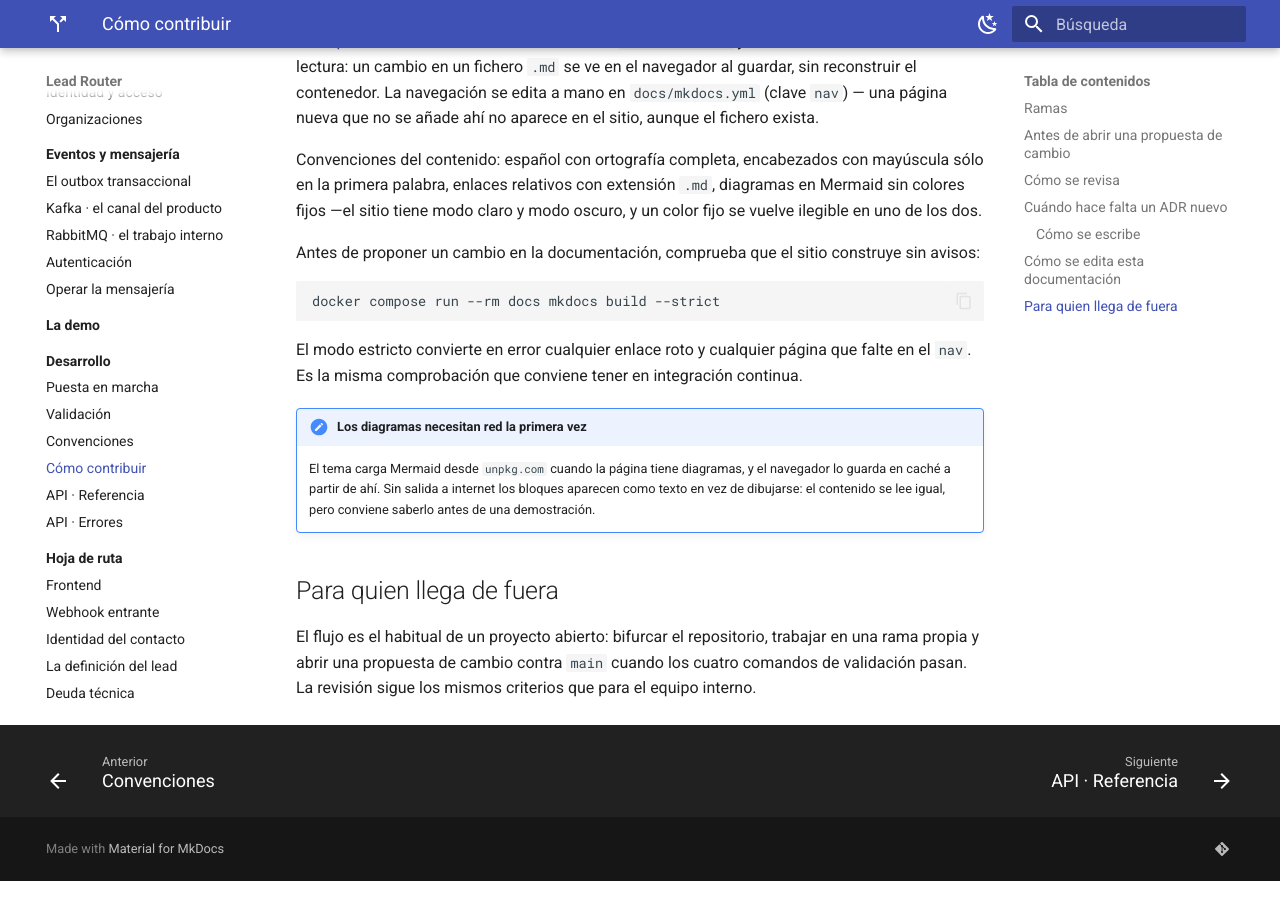
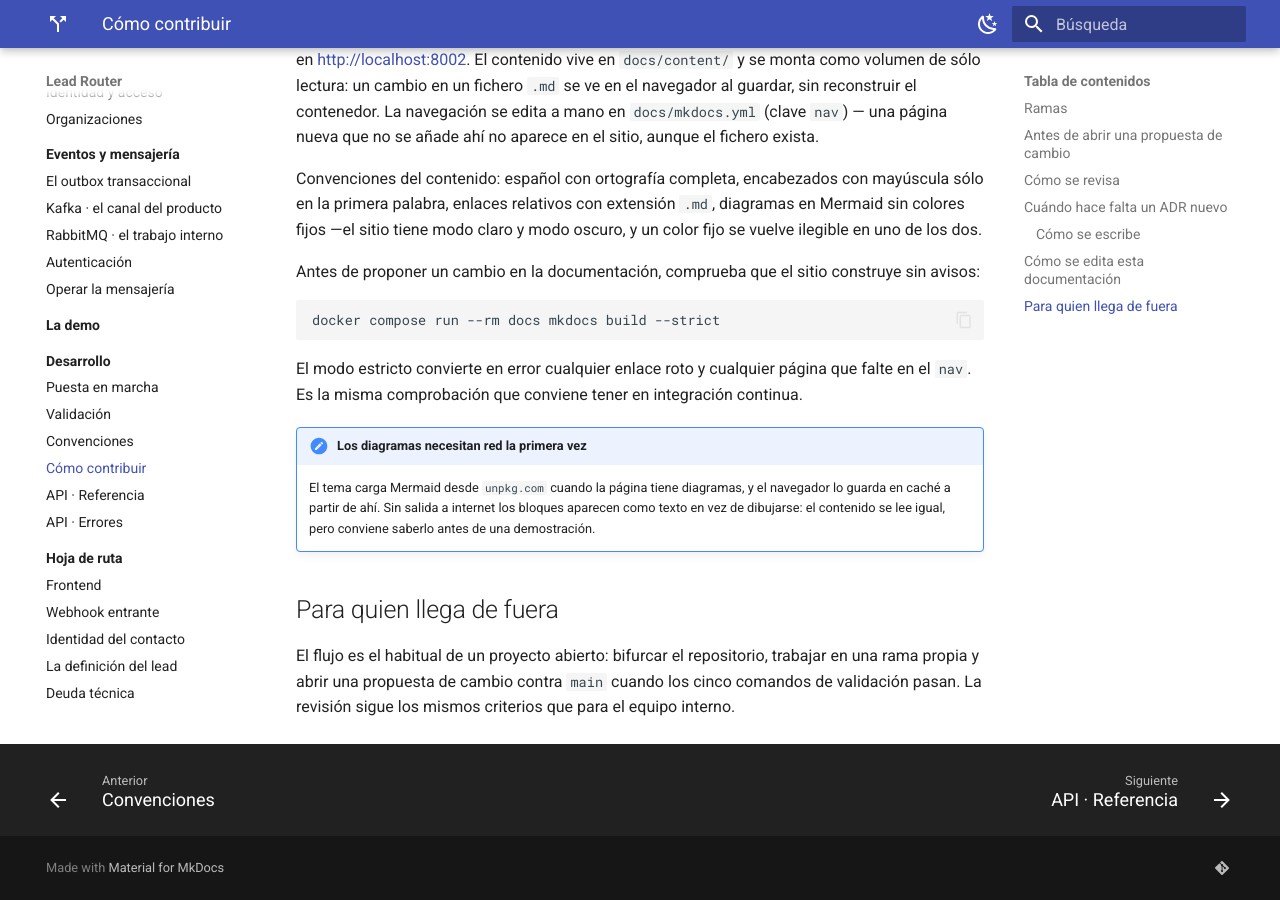
Before and after one commit to MDCIrony/leads-hexa, an MkDocs documentation site: the page built from docs/content/desarrollo/contribuir.md, in a window 1280 px wide and 900 px high, scrolled down 1794 px. Built offline with MkDocs 1.6.1 and Material for MkDocs 9.7.7, drawn with Linux system fonts in a browser that asks for light colours; some of the changed text lies outside the part shown.

````diff
--- a/docs/content/desarrollo/contribuir.md
+++ b/docs/content/desarrollo/contribuir.md
@@ -10,13 +10,14 @@ entienda sin abrir el diff.
 
 ## Antes de abrir una propuesta de cambio
 
-Los cuatro comandos de [Validación](validacion.md) sobre el cambio completo:
+Los cinco comandos de [Validación](validacion.md) sobre el cambio completo:
 
 ```bash
 docker compose --profile test run --rm backend-test
 cd backend && uv run pytest -m unit -q
 ./scripts/verify-e2e.sh
 ./scripts/verify-structure.sh
+cd bruno && bru run flows --env local -r
 ```
 
 Los cuatro tests de arquitectura deben seguir en 4/4, y los guardianes de estructura
@@ -93,5 +94,5 @@ Es la misma comprobación que conviene tener en integración continua.
 ## Para quien llega de fuera
 
 El flujo es el habitual de un proyecto abierto: bifurcar el repositorio, trabajar en una rama
-propia y abrir una propuesta de cambio contra `main` cuando los cuatro comandos de validación pasan.
+propia y abrir una propuesta de cambio contra `main` cuando los cinco comandos de validación pasan.
 La revisión sigue los mismos criterios que para el equipo interno.
````
Also changed, not shown: docs/content/desarrollo/index.md (+1 -1 lines), docs/content/desarrollo/validacion.md (+3 -2 lines), 2 other files.
